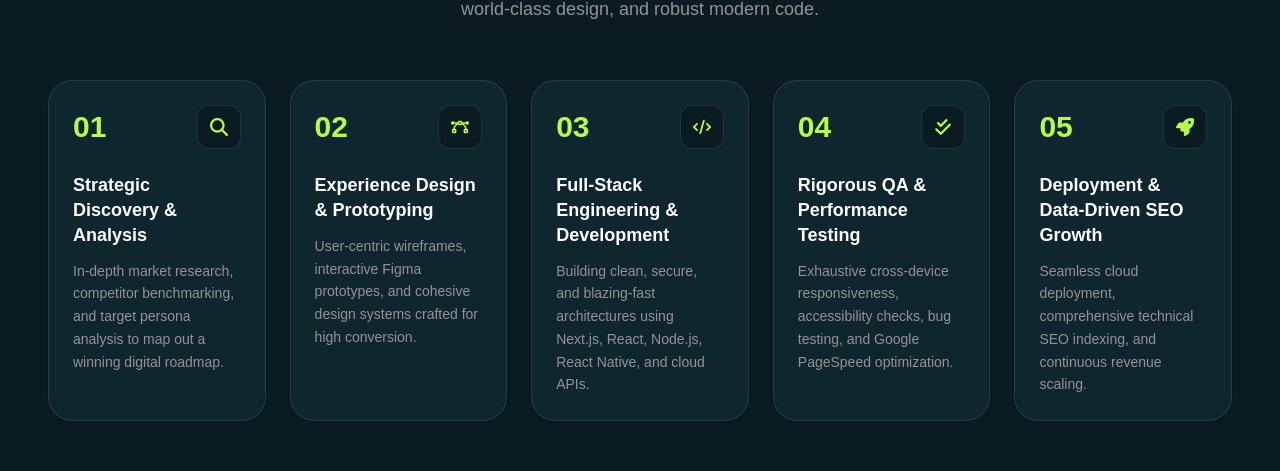
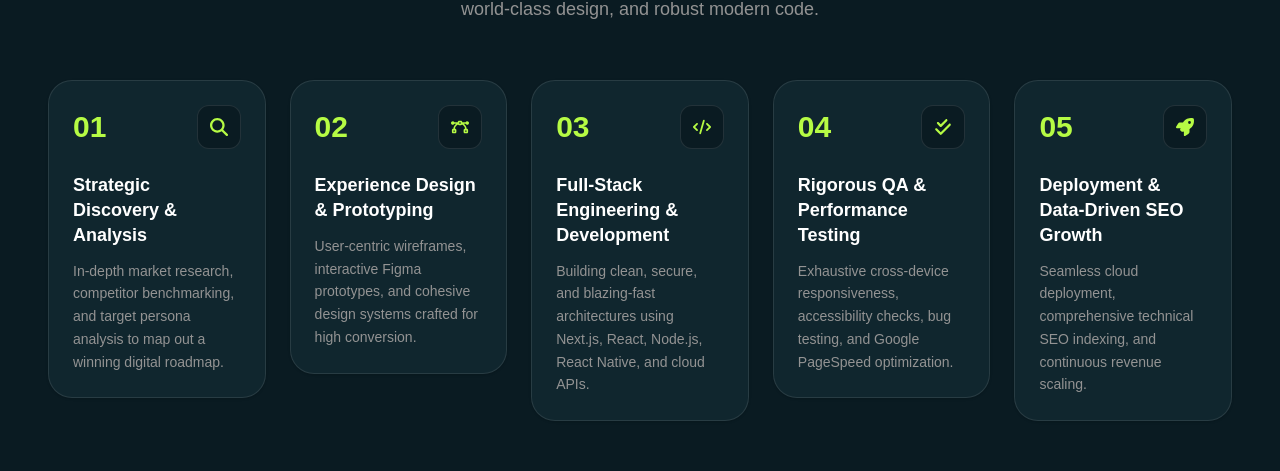
Before and after one commit to Israt022/NextByte, a Next.js app: page / in a window 1280 px wide. Shown: the part 2892-3363 px from the top of the page. Built offline with nearby package versions, Linux system fonts and the light colour scheme.

Commit message:
Process section update

```diff
--- a/src/component/home/Process.tsx
+++ b/src/component/home/Process.tsx
@@ -1,5 +1,6 @@
 "use client";
 
+import { motion } from "framer-motion";
 import { useApp } from "@/context/AppProviders";
 import { processSteps } from "@/data/process";
 import ProcessStep from "./ProcessStep";
@@ -13,21 +14,43 @@ const Process = () => {
             className="theme-transition scroll-mt-[76px] bg-surface py-20 lg:py-28"
         >
             <div className="mx-auto max-w-[1440px] px-5 sm:px-8 lg:px-12">
-                <header className="mx-auto max-w-3xl text-center">
+                {/* Section Header */}
+                <motion.header
+                    initial={{ opacity: 0, y: 35 }}
+                    whileInView={{ opacity: 1, y: 0 }}
+                    viewport={{ once: true, amount: 0.2 }}
+                    transition={{ duration: 0.7, ease: "easeOut" }}
+                    className="mx-auto max-w-3xl text-center"
+                >
                     <span className="inline-block rounded-full border border-brand/30 bg-brand/10 px-5 py-2 text-xs font-bold uppercase tracking-[0.2em] text-text-primary">
                         {t.processTag}
                     </span>
+
                     <h2 className="mt-6 text-3xl font-extrabold leading-[1.3] tracking-tight text-text-primary sm:text-5xl">
                         {t.processTitle}
                     </h2>
+
                     <p className="mt-6 text-lg leading-relaxed text-text-secondary">
                         {t.processDesc}
                     </p>
-                </header>
+                </motion.header>
 
+                {/* Process Steps */}
                 <div className="mt-14 grid gap-6 sm:grid-cols-2 lg:grid-cols-3 xl:grid-cols-5">
                     {processSteps.map((step, index) => (
-                        <ProcessStep key={step.title} step={step} index={index} />
+                        <motion.div
+                            key={step.title}
+                            initial={{ opacity: 0, y: 40 }}
+                            whileInView={{ opacity: 1, y: 0 }}
+                            viewport={{ once: true, amount: 0.15 }}
+                            transition={{
+                                duration: 0.65,
+                                delay: index * 0.15,
+                                ease: "easeOut",
+                            }}
+                        >
+                            <ProcessStep step={step} index={index} />
+                        </motion.div>
                     ))}
                 </div>
             </div>
```
